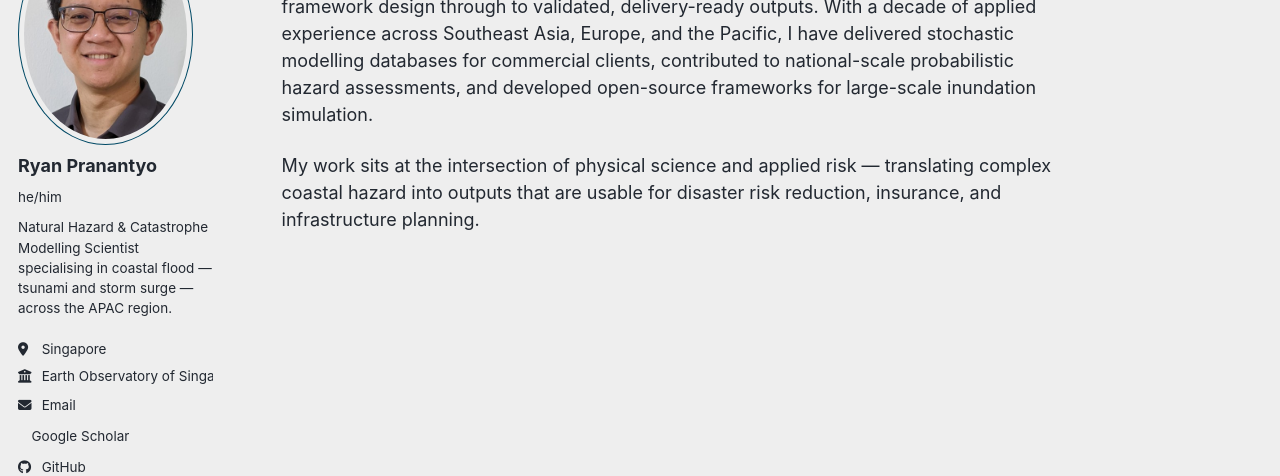
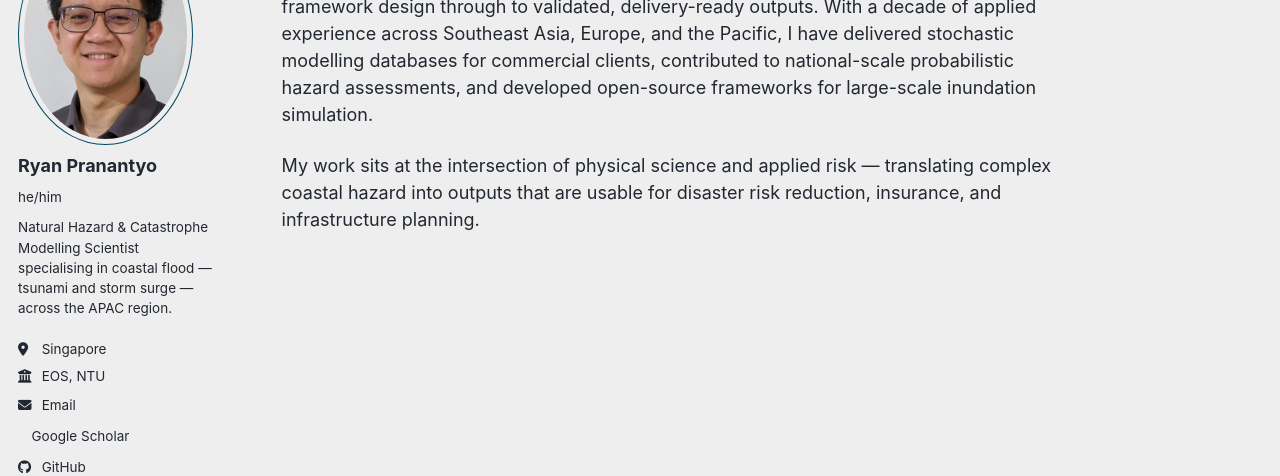
Before and after one commit to ryanign/ryanign.github.io, a Jekyll site: the page built from _pages/about.md, in a window 1280 px wide. Shown: the part 177-653 px from the top of the page. Built offline with Jekyll 4.4.1, drawn with Linux system fonts in a browser that asks for light colours; a style sheet for code colours, icons or effects is not loaded.

Commit message:
employer

```diff
--- a/_config.yml
+++ b/_config.yml
@@ -28,7 +28,7 @@ author:
   pronouns         : "he/him"# example: "she/her"
   bio              : "Natural Hazard & Catastrophe Modelling Scientist specialising in coastal flood — tsunami and storm surge — across the APAC region."
   location         : "Singapore"
-  employer         : "Earth Observatory of Singapore, Nanyang Technological University"
+  employer         : "EOS, NTU"
   uri              : # URL
   email            : "ignatiusryanpranantyo@gmail.com"
 
```
